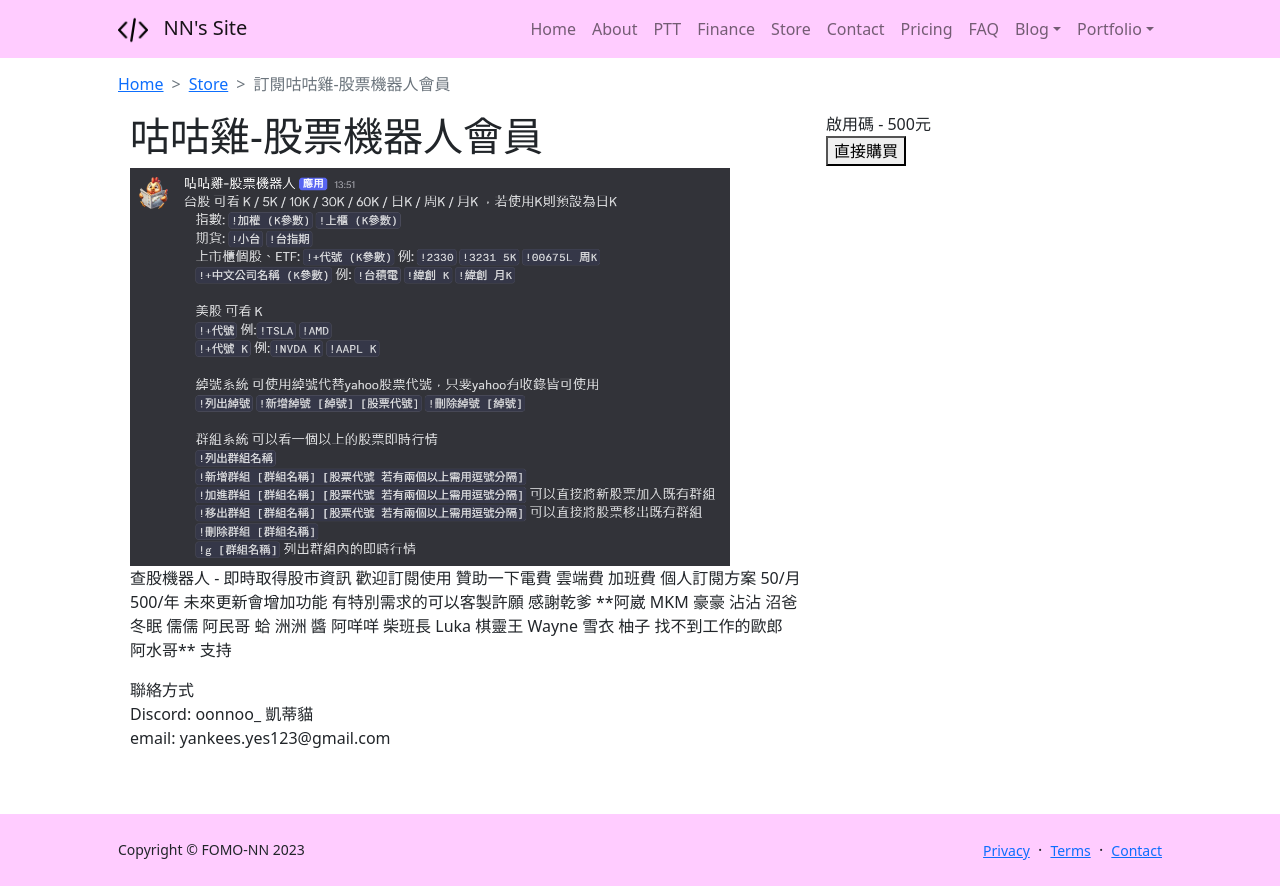
After one commit to oxNNxo/my-flask-app, a Flask app: template app/templates/store/discord_bot_subscribe.html in a window 1280 px wide. The commit adds this page. Run offline with Flask 3, Linux system fonts and the light colour scheme; the template is opened without the code that fills it, so the values that code supplies are empty; parts of the project's set-up code (start-up, migrations or seed data) failed here and were passed over; some libraries are stand-ins or nearby versions.

Commit message:
feat(Store): add discord-bot-subscribe product page

```diff
--- a/app/store/routes.py
+++ b/app/store/routes.py
@@ -10,6 +10,10 @@ logger = logging.getLogger(__name__)
 def index():
     return render_template('store/index.html')
 
+@bp.route('/discord-bot-stock-subscribe')
+def discord_bot_stock_subscribe():
+    return render_template('store/discord_bot_subscribe.html')
+
 @bp.after_request
 def log_request(response):
     return LogService.log_request(response,logger)
--- /dev/null
+++ b/app/templates/store/discord_bot_subscribe.html
@@ -0,0 +1,52 @@
+<!DOCTYPE html>
+<html lang="en" dir="ltr">
+
+<head>
+    <meta charset="utf-8">
+    <title>訂閱咕咕雞-股票機器人會員 - NN's Site</title>
+</head>
+<style>
+    div.product {
+        display: grid;
+    }
+</style>
+
+<body>
+    {% extends "base.html" %}
+    {% block breadcrumb %}
+    <li class="breadcrumb-item"><a href="{{ url_for('main.index') }}">Home</a></li>
+    <li class="breadcrumb-item"><a href="{{ url_for('store.index') }}">Store</a></li>
+    <li class="breadcrumb-item active" aria-current="page">訂閱咕咕雞-股票機器人會員</li>
+    {% endblock %}
+    {% block content %}
+    <div class="product">
+        <div class="row row-cols-2">
+            <div class="col-8">
+                <h1>咕咕雞-股票機器人會員</h1>
+                <img src="{{ url_for('static', filename='img/store-bot-command.png') }}" alt="" width="600px">
+                <p>查股機器人 - 即時取得股市資訊 歡迎訂閱使用 贊助一下電費 雲端費 加班費
+                    個人訂閱方案 50/月 500/年
+                    未來更新會增加功能 有特別需求的可以客製許願
+                    感謝乾爹 **阿崴 MKM 豪豪 沾沾 沼爸 冬眠 儒儒 阿民哥 蛤 洲洲 醬 阿咩咩 柴班長 Luka 棋靈王 Wayne 雪衣 柚子 找不到工作的歐郎 阿水哥** 支持</p>
+                <p>聯絡方式</br>
+                Discord: oonnoo_ 凱蒂貓</br>
+                email: yankees.yes123@gmail.com</p>
+            </div>
+            <div class="col-4">
+                <div class="row">
+                    <div class="col">
+                        啟用碼 - 500元
+                    </div>
+                </div>
+                <div class="row">
+                    <div class="col">
+                        <button>直接購買</button>
+                    </div>
+                </div>
+            </div>
+        </div>
+    </div>
+    {% endblock %}
+</body>
+
+</html>
```
Also changed, not shown: app/templates/store/index.html (+16 -2 lines), app/static/img/store-bot-command.png (added).
